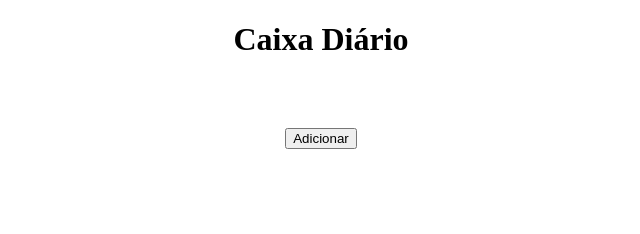
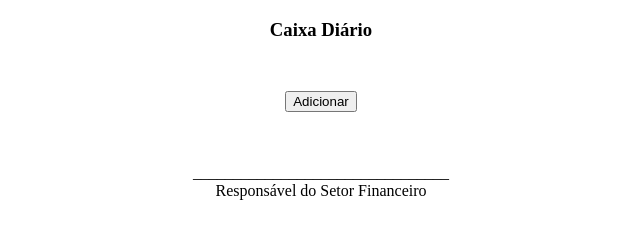
Before and after one commit to UzielF/Saude, a website with bundled scripts: page public/index.html in a window 1280 px wide. Shown: the whole page, without its empty margins (319-959 px from the left). Built offline with nearby package versions, Linux system fonts and the light colour scheme.

Commit message:
Arrumação de estilo e add US MAMAS p/ Dr. Roberto

```diff
--- a/public/css/estilo.css
+++ b/public/css/estilo.css
@@ -12,3 +12,21 @@ body {
 
     font: normal 12pt 'Times New Roman';
 }
+
+.div-cabecalho {
+    display: flex;
+    flex-direction: column;
+
+    align-items: center;
+}
+
+.div-rodape {
+    display: flex;
+    justify-content: space-around;
+}
+
+.div-assinatura {
+    display: flex;
+    flex-direction: column;
+    align-items: center;
+}
--- a/public/index.html
+++ b/public/index.html
@@ -13,12 +13,21 @@
 </head>
 
 <body>
-    <h1>Caixa Diário</h1>
-    <span class="span-hoje"></span>
-
+    <div class="div-cabecalho">
+        <h3>Caixa Diário</h3>
+        <span class="span-hoje"></span>
+    </div>
     <div class="div-tabela"></div>
 
     <button class="button-adicionar">Adicionar</button>
+
+    <div class="div-rodape">
+        <div class="div-assinatura">
+            <br><br>
+            <span>________________________________</span>
+            <span>Responsável do Setor Financeiro</span>
+        </div>
+    </div>
 
     <div class="div-modal-adicionar">
         <div class="div-modal-adicionar-conteudo">
--- a/src/medicos.ts
+++ b/src/medicos.ts
@@ -16,6 +16,7 @@
             "us-abdomen-total": "US ABDOMEN TOTAL",
             "us-aparelho-urinario": "US APARELHO URINÁRIO",
             "us-prostata-abdominal": "US PRÓSTATA VIA ABDOMINAL",
+            "us-mamas": "US MAMAS"
         }
     },
     "hermes":
```
